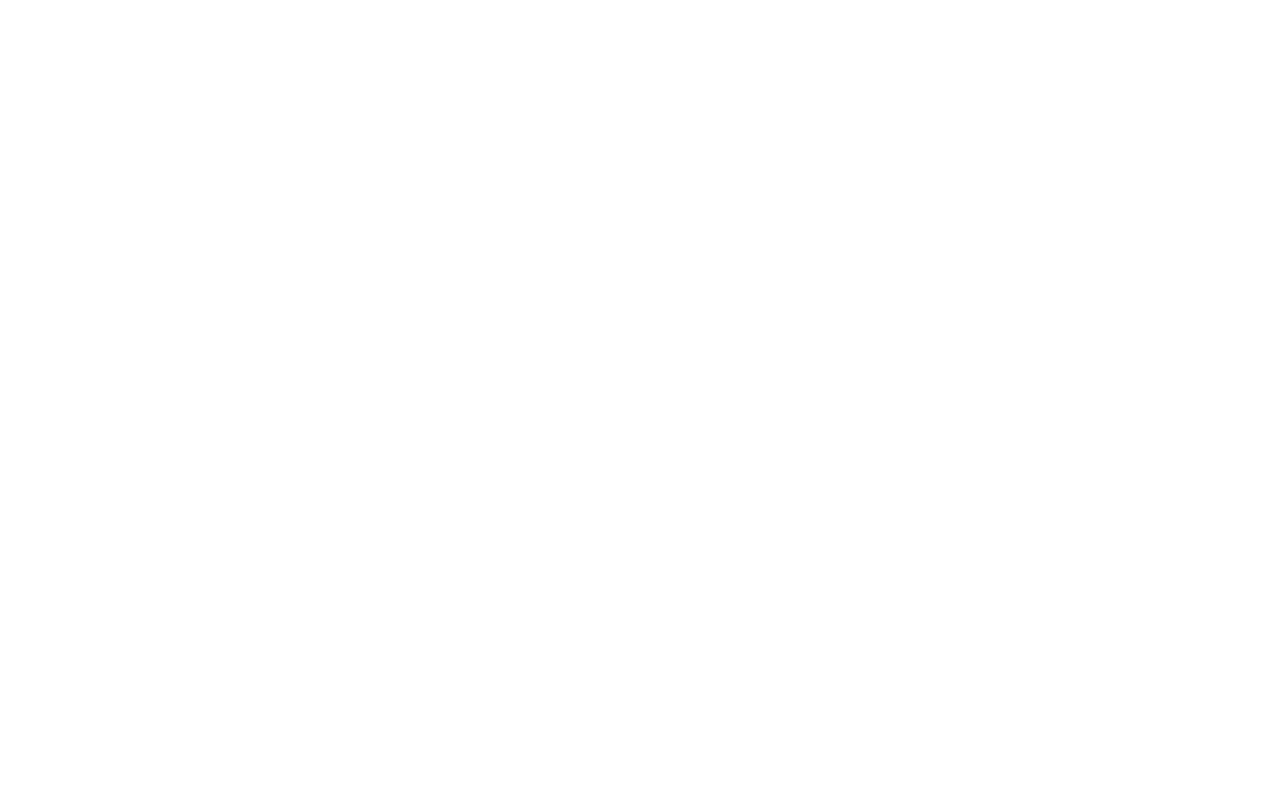
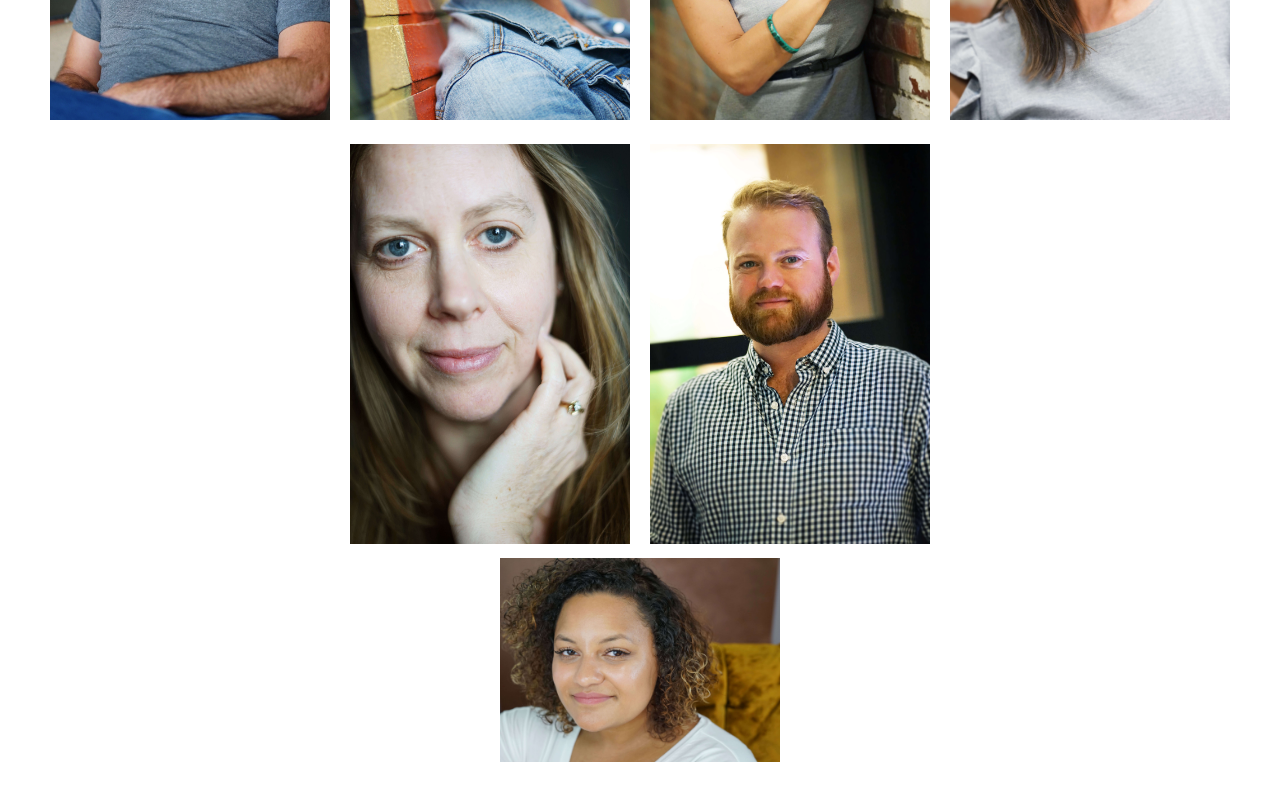
Before and after one commit to mayabowman/about-face-photography, a React (Create React App) app: page / in a window 1280 px wide. Shown: the part 1194-1994 px from the top of the page. Before the commit the page ends 1020 px from the top, so only its background shows below. Built offline with nearby package versions, Linux system fonts and the light colour scheme; a web font is replaced by a local one.

Commit message:
worked on images

```diff
--- a/src/Landing/Landing.js
+++ b/src/Landing/Landing.js
@@ -5,17 +5,18 @@ class Landing extends React.Component {
   render() {
     let names = [
       'AmberB', 'AmberR', 'Gilbert', 'Graffy', 'Kraig', 'Lenny', 'Lisette1', 'Lisette2',
-      'Mac', 'Maria', 'Maya1', 'Maya2', 'Mechaela', 'Michelle', 'Steve'
+      'Mac', 'Maria', 'Maya1', 'Maya2', 'Michelle', 'Steve'
     ]
     const photoDisplay = names.map((name, i) => {
       return <img key={i} src={require(`../images/${name}.jpg`)} className='headshot'alt='headshot'/>
     })
 
-    console.log('photoDisplay', photoDisplay[0].props.src)
     return (
-      <div>
-        <p>Photos will go here</p>
+      <div className='photo-div'>
         {photoDisplay}
+        <div className='sq-div'>
+          <img src={require('../images/Mechaela.jpg')} id='square-img' alt='headshot'/>
+        </div>
       </div>
     )
   }
--- a/src/Landing/Landing.scss
+++ b/src/Landing/Landing.scss
@@ -1,4 +1,21 @@
 .headshot {
-  max-width: 200px;
-  max-height: 300px;
+  width: 280px;
+  height: 400px;
+  object-fit: cover;
+  margin: 10px;
 }
+
+.photo-div {
+  width: 100%;
+}
+
+.sq-div {
+  height: 280px;
+  width: 400px;
+  overflow: hidden;
+  margin: 0 auto;
+}
+
+#square-img {
+  width: 280px;
+}
```
